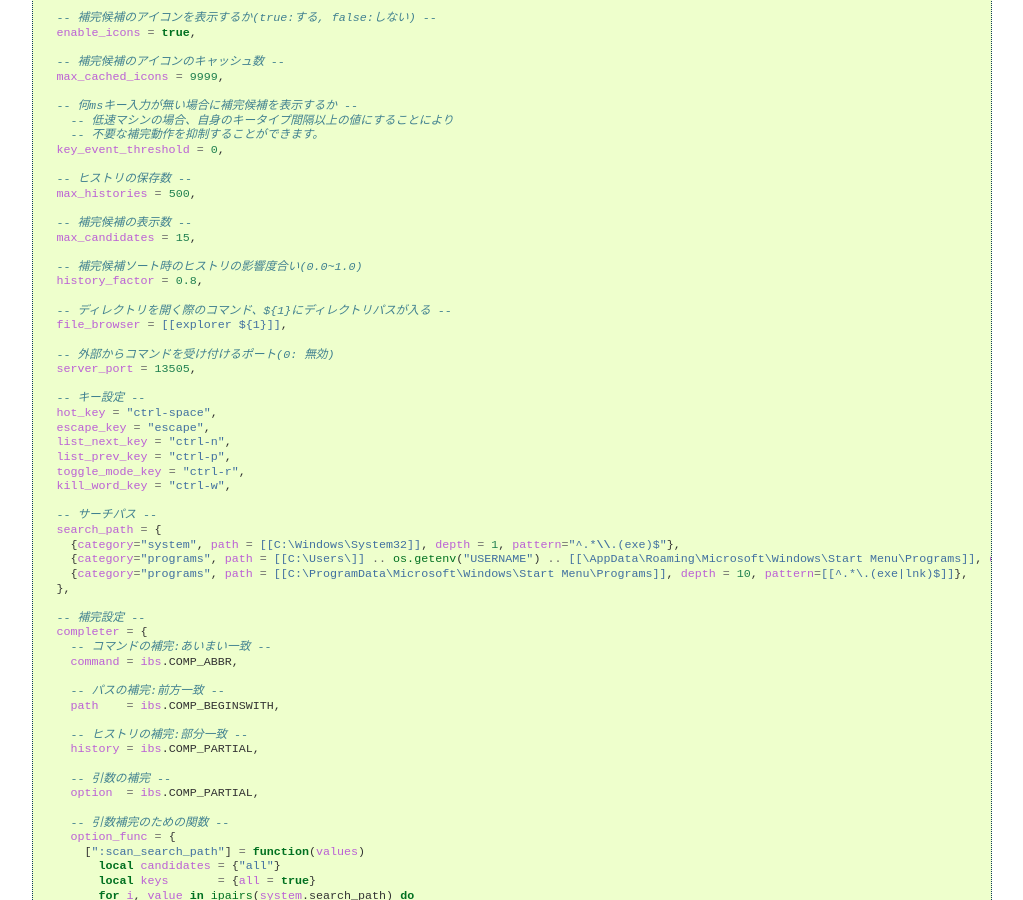
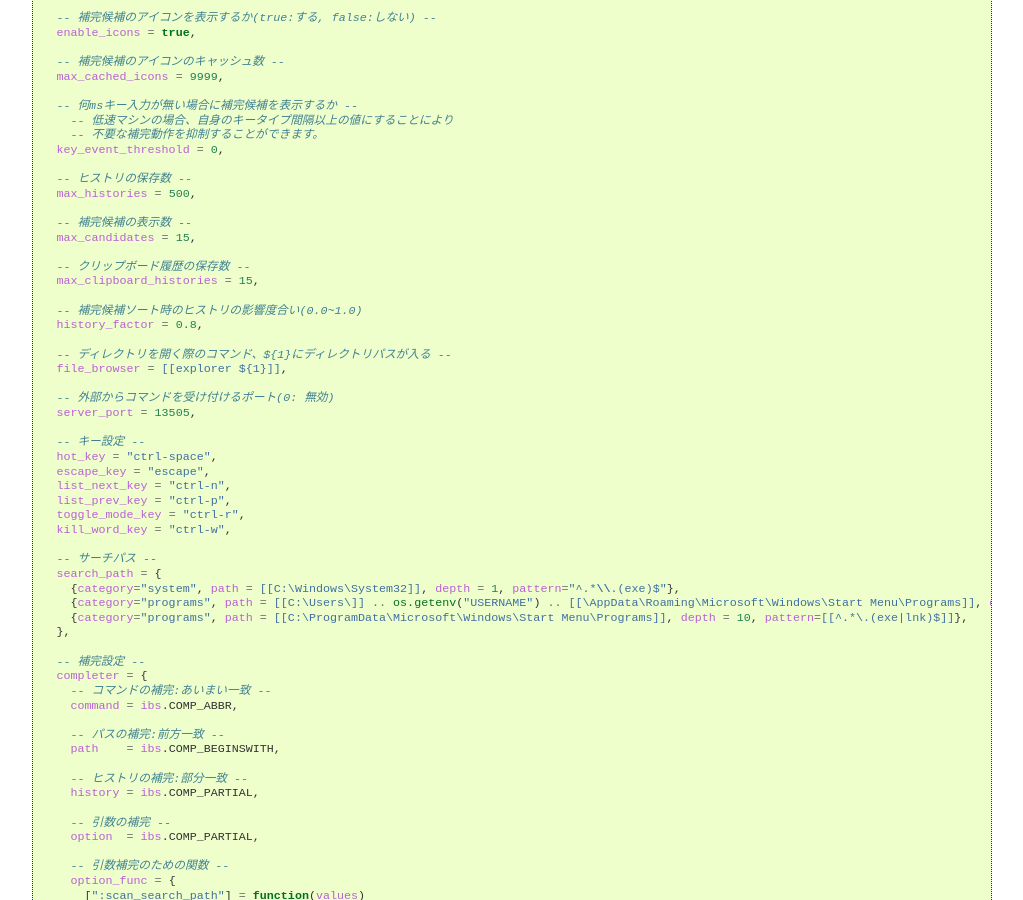
Before and after one commit to yuin/iceberg, a Sphinx documentation site: the page built from docs/source/config.rst, in a window 1280 px wide and 900 px high, scrolled down 534 px. Shown: the whole window, without its empty margins (128-1151 px from the left). Built offline with Sphinx 7.4.7, drawn with Linux system fonts in a browser that asks for light colours; the version number could not be read and is left out.

Commit message:
update docs

```diff
--- a/docs/source/config.rst
+++ b/docs/source/config.rst
@@ -34,6 +34,9 @@ systemグローバル変数
 
           -- 補完候補の表示数 --
           max_candidates = 15,
+
+          -- クリップボード履歴の保存数 --
+          max_clipboard_histories = 15,
 
           -- 補完候補ソート時のヒストリの影響度合い(0.0~1.0)
           history_factor = 0.8,
```
